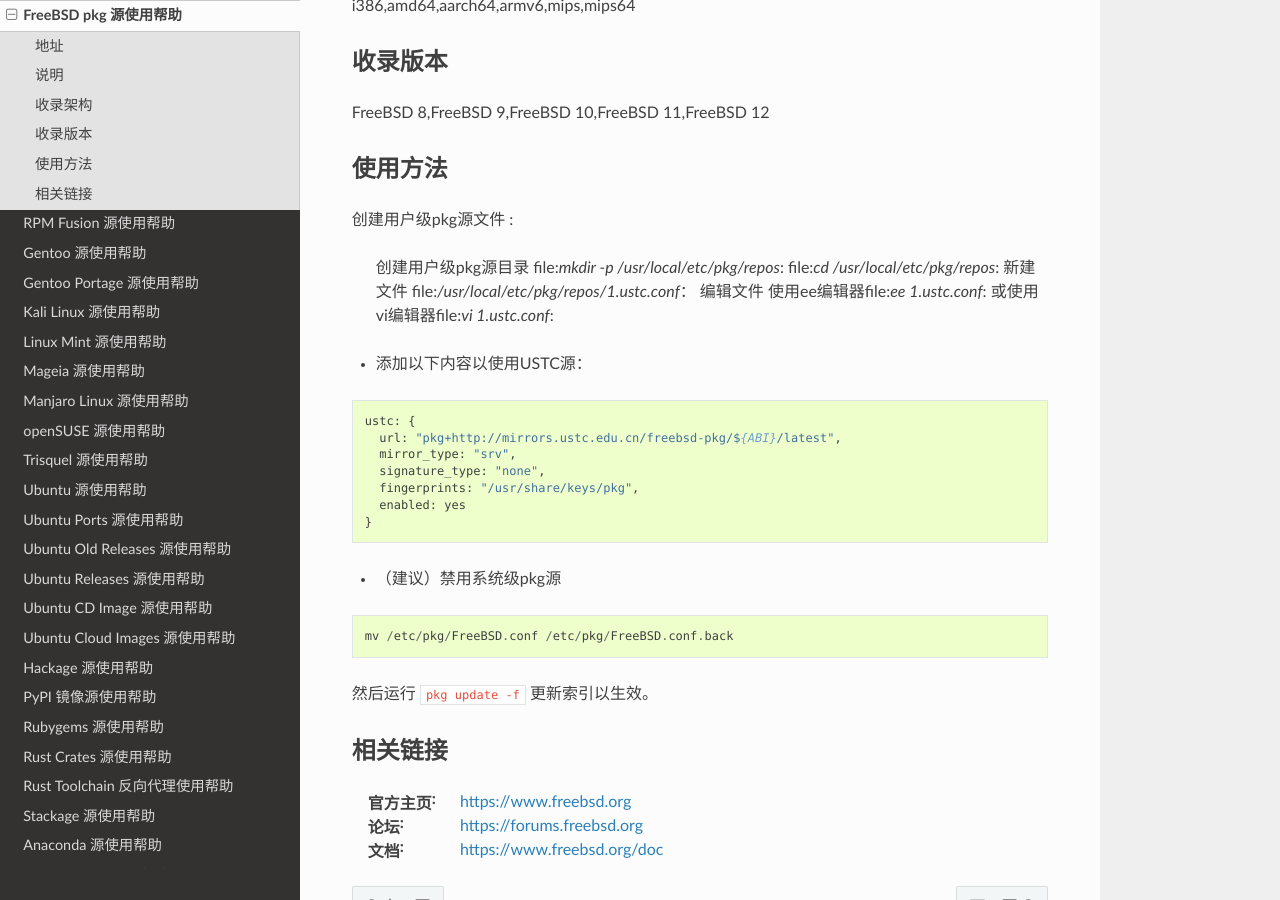
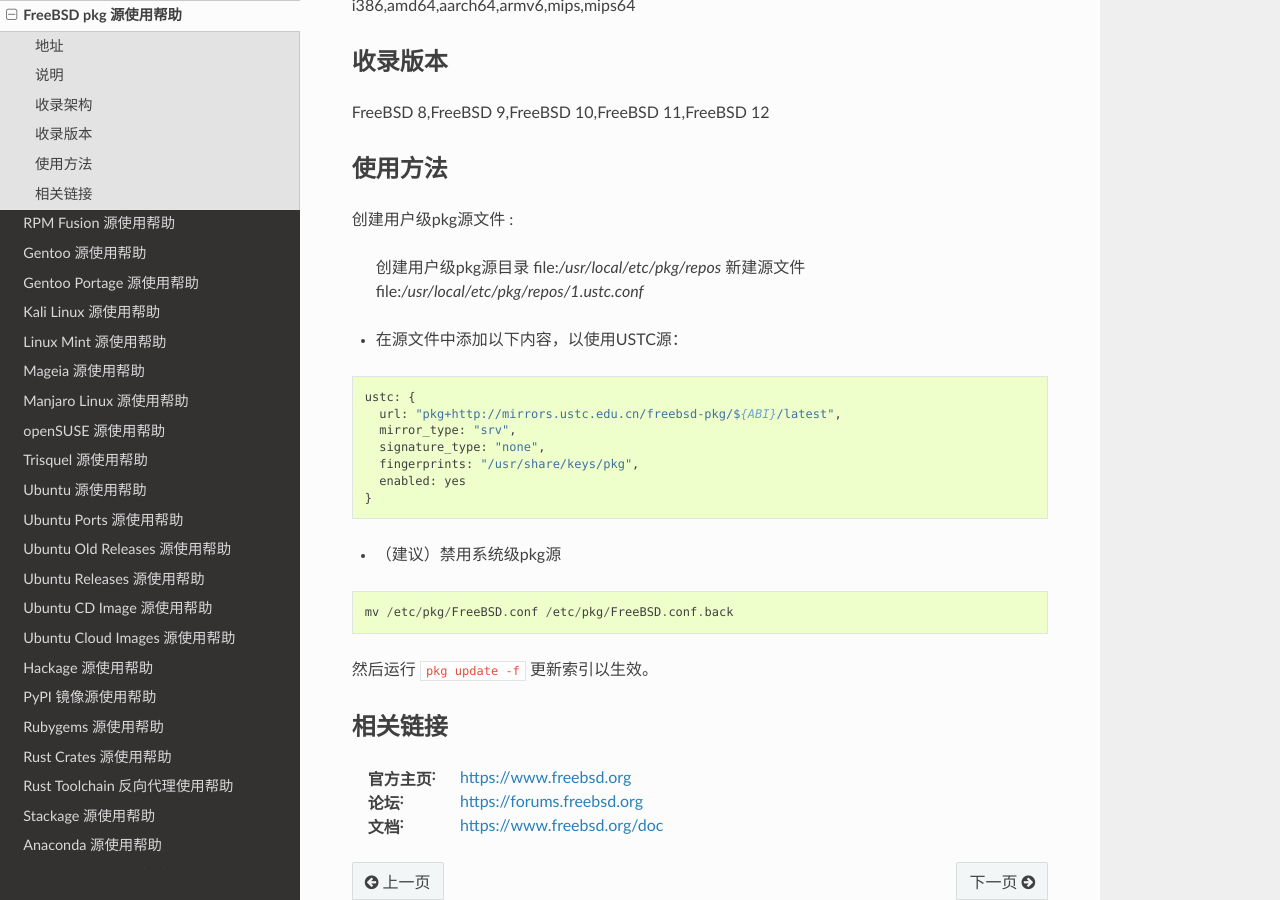
Before and after one commit to ustclug/mirrorhelp, a Sphinx documentation site: the page built from source/freebsd-pkg.rst, in a window 1280 px wide and 900 px high, scrolled down 447 px. Built offline with Sphinx 7.4.7 and the Read the Docs theme 2.0.0, drawn with Linux system fonts in a browser that asks for light colours; pages that are not in the unit, such as notebooks, are missing from menus.

Commit message:
更正添加源的方法

```diff
--- a/source/freebsd-pkg.rst
+++ b/source/freebsd-pkg.rst
@@ -30,14 +30,11 @@
 创建用户级pkg源文件 :
 
     创建用户级pkg源目录
-    file:`mkdir -p /usr/local/etc/pkg/repos`:
-    file:`cd /usr/local/etc/pkg/repos`:
-    新建文件
-    file:`/usr/local/etc/pkg/repos/1.ustc.conf`：
-    编辑文件
-    使用ee编辑器file:`ee 1.ustc.conf`: 或使用vi编辑器file:`vi 1.ustc.conf`:
+    file:`/usr/local/etc/pkg/repos`
+    新建源文件
+    file:`/usr/local/etc/pkg/repos/1.ustc.conf`
 
-* 添加以下内容以使用USTC源：
+* 在源文件中添加以下内容，以使用USTC源：
 
 ::
 
```
